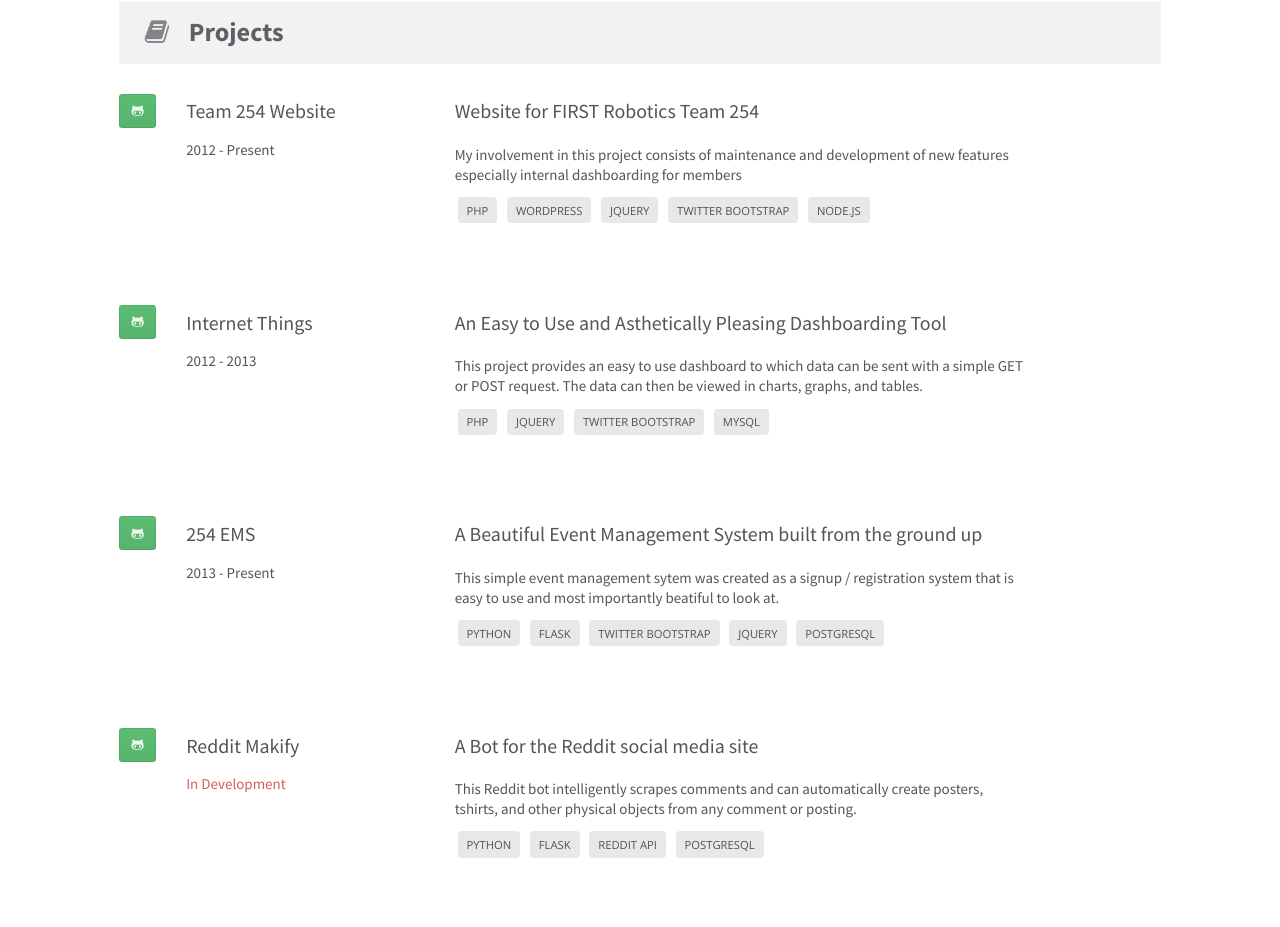
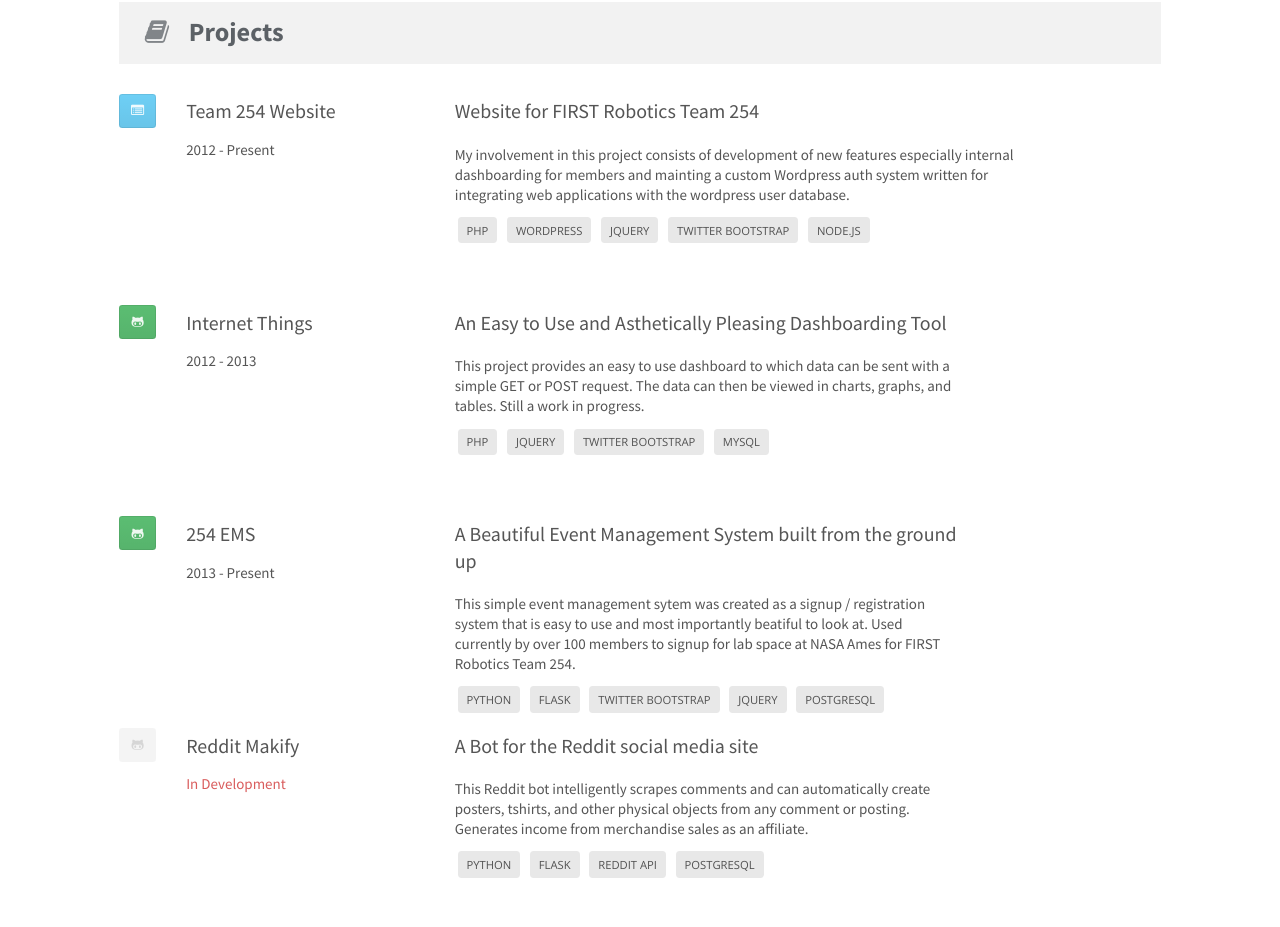
Before and after one commit to kevinvincent/kevinvincent.github.io, a plain HTML site: page index.html in a window 1280 px wide. Shown: the part 1639-2566 px from the top of the page. Drawn offline with nearby package versions, Linux system fonts and the light colour scheme; some packages are replaced by stand-ins of ours; a script that the page names is missing.

Commit message:
Some content and button fixes

```diff
--- a/index.html
+++ b/index.html
@@ -76,8 +76,8 @@
     </div>
     <div class="left one column aligned row" id="about-body">
       <div class="column">
-        My name is <b>Kevin Vincent</b> and I'm a <b>highschool student</b> who is passionate about the power of the web and providing users with experiences like no other. As a full stack engineer I work with <b>backend systems</b> and <b>frontend interfaces</b> primarily in <b>Python, PHP, and Javascript</b>. I enjoy creating <b>dynamic and beautiful pages</b> to showcase products and present information in eye-pleasing layouts.
-        <p>I would love to get in touch with you, please <b><a> Contact Me </a></b>.</p>
+        My name is <b>Kevin Vincent</b> and I'm a highschool student who is passionate about the power of the web and providing users with experiences like no other. As a full stack developer I work with both <b>backend systems</b> and <b>frontend interfaces</b> primarily in <b>Python, PHP, and Javascript</b>. I enjoy creating <b>dynamic and beautiful pages</b> to showcase products and present information in eye-pleasing layouts.
+        <p>I would love to get in touch with you, please <b><a class="contact-button"> Contact Me </a></b>.</p>
       </div>
     </div>
   </div>
@@ -98,7 +98,7 @@
       <div class="ui stackable grid">
         <div class="row">
           <div class="four wide column" style="">
-            <p><div class="ui medium success header">Team 254 (Part Time)</div><div class="ui tiny success header">2013 - Present</div></p>
+            <p><div class="ui medium success header">Team 254 (Volunteer)</div><div class="ui tiny success header">2013 - Present</div></p>
           </div>
           <div class="one wide column" style=""></div>
           <div class="nine wide column" style="">
@@ -242,7 +242,7 @@
       <div class="ui stackable grid">
         <div class="row">
           <div class="one wide column" style="">
-            <p><div class="ui button tiny green icon"><i class="github icon"></i></div></p>
+            <p><a href="http://www.team254.com" class="ui button tiny blue icon"><i class="browser icon"></i></a></p>
           </div>
           <div class="three wide column" style="">
             <p><div class="ui medium success header">Team 254 Website</div><div class="ui tiny success header">2012 - Present</div></p>
@@ -250,7 +250,7 @@
           <div class="one wide column" style=""></div>
           <div class="nine wide column" style="">
             <div class="ui medium success header"><p>Website for FIRST Robotics Team 254</p></div>
-            <div class="ui tiny success header"><p>My involvement in this project consists of maintenance and development of new features especially internal dashboarding for members</p></div>
+            <div class="ui tiny success header"><p>My involvement in this project consists of development of new features especially internal dashboarding for members and mainting a custom Wordpress auth system written for integrating web applications with the wordpress user database.</p></div>
             <div class="ui label small">PHP</div>
             <div class="ui label small">Wordpress</div>
             <div class="ui label small">jQuery</div>
@@ -262,15 +262,15 @@
       <div class="ui stackable grid">
         <div class="row">
           <div class="one wide column" style="">
-            <p><div class="ui button tiny green icon"><i class="github icon"></i></div></p>
+            <p><a href="https://github.com/kevinvincent/InternetThings" class="ui button tiny green icon"><i class="github icon"></i></a></p>
           </div>
           <div class="three wide column" style="">
             <p><div class="ui medium success header">Internet Things</div><div class="ui tiny success header">2012 - 2013</div></p>
           </div>
           <div class="one wide column" style=""></div>
-          <div class="nine wide column" style="">
+          <div class="eight wide column" style="">
             <div class="ui medium success header"><p>An Easy to Use and Asthetically Pleasing Dashboarding Tool</p></div>
-            <div class="ui tiny success header"><p>This project provides an easy to use dashboard to which data can be sent with a simple GET or POST request. The data can then be viewed in charts, graphs, and tables.</p></div>
+            <div class="ui tiny success header"><p>This project provides an easy to use dashboard to which data can be sent with a simple GET or POST request. The data can then be viewed in charts, graphs, and tables. Still a work in progress.</p></div>
             <div class="ui label small">PHP</div>
             <div class="ui label small">jQuery</div>
             <div class="ui label small">Twitter Bootstrap</div>
@@ -281,15 +281,15 @@
       <div class="ui stackable grid">
         <div class="row">
           <div class="one wide column" style="">
-            <p><div class="ui button tiny green icon"><i class="github icon"></i></div></p>
+            <p><a href="https://github.com/kevinvincent/254EMS" class="ui button tiny green icon"><i class="github icon"></i></a></p>
           </div>
           <div class="three wide column" style="">
             <p><div class="ui medium success header">254 EMS</div><div class="ui tiny success header">2013 - Present</div></p>
           </div>
           <div class="one wide column" style=""></div>
-          <div class="nine wide column" style="">
+          <div class="eight wide column" style="">
             <div class="ui medium success header"><p>A Beautiful Event Management System built from the ground up</p></div>
-            <div class="ui tiny success header"><p>This simple event management sytem was created as a signup / registration system that is easy to use and most importantly beatiful to look at.</p></div>
+            <div class="ui tiny success header"><p>This simple event management sytem was created as a signup / registration system that is easy to use and most importantly beatiful to look at. Used currently by over 100 members to signup for lab space at NASA Ames for FIRST Robotics Team 254.</p></div>
             <div class="ui label small">Python</div>
             <div class="ui label small">Flask</div>
             <div class="ui label small">Twitter Bootstrap</div>
@@ -301,15 +301,15 @@
       <div class="ui stackable grid">
         <div class="row">
           <div class="one wide column" style="">
-            <p><div class="ui button tiny green icon"><i class="github icon"></i></div></p>
+            <p><div class="ui button tiny green disabled icon"><i class="github icon"></i></div></p>
           </div>
           <div class="three wide column" style="">
             <p><div class="ui medium success header">Reddit Makify</div><div class="ui tiny success header red">In Development</div></p>
           </div>
           <div class="one wide column" style=""></div>
-          <div class="nine wide column" style="">
+          <div class="eight wide column" style="">
             <div class="ui medium success header"><p>A Bot for the Reddit social media site</p></div>
-            <div class="ui tiny success header"><p>This Reddit bot intelligently scrapes comments and can automatically create posters, tshirts, and other physical objects from any comment or posting.</p></div>
+            <div class="ui tiny success header"><p>This Reddit bot intelligently scrapes comments and can automatically create posters, tshirts, and other physical objects from any comment or posting. Generates income from merchandise sales as an affiliate.</p></div>
             <div class="ui label small">Python</div>
             <div class="ui label small">Flask</div>
             <div class="ui label small">Reddit Api</div>
```
